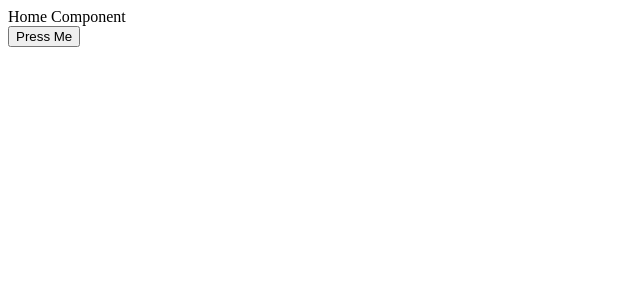
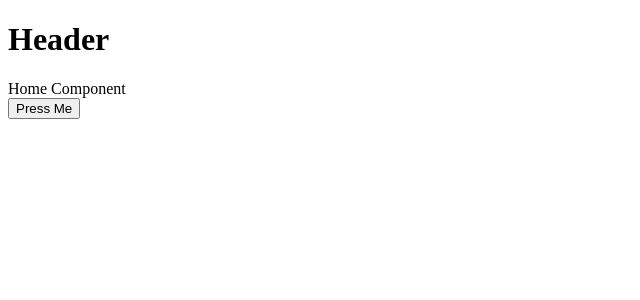
Before and after one commit to fernandedios/react-server-side-rendering, a React app: page / in a window 1280 px wide. Shown: the top 300 px of the page, without its empty margins (0-640 px from the left). Built offline with nearby package versions, Linux system fonts and the light colour scheme; the HTML template or start-up script is replaced by a standard one.

Commit message:
setup root app component

```diff
--- /dev/null
+++ b/src/client/App.js
@@ -0,0 +1,15 @@
+import React from 'react';
+import { renderRoutes } from 'react-router-config';
+
+// get all routes produced by the matchRoutes process as prop
+const App = ({ route }) => {
+  // render child components using renderRoutes
+  return (
+    <div>
+      <h1>Header</h1>
+      {renderRoutes(route.routes)}
+    </div>
+  );
+};
+
+export default { component: App };
--- a/src/client/Routes.js
+++ b/src/client/Routes.js
@@ -1,10 +1,14 @@
 import React from 'react';
+import App from './App';
 import HomePage from './pages/HomePage';
 import UsersListPage from './pages/UsersListPage';
 
 // use object for path declarations instead of typical react-router-dom jsx
 // necessary for ssr
 export default [
+  {
+    ...App, // get component using object spread, no path so it is ALWAYS visible
+    routes: [
       {
         path: '/',
         ...HomePage, // get component using object spread
@@ -14,4 +18,6 @@ export default [
         path: '/users',
         ...UsersListPage // get component and loadData using object spread
       }
+    ]
+  }
 ];
```
Lines whose indentation alone changed are shown as unchanged.
